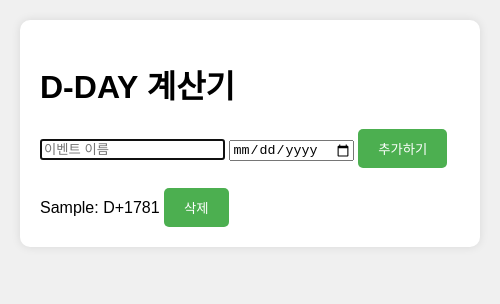
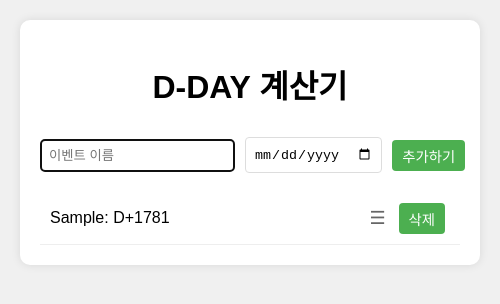
Before and after one commit to binarycraft01/d-day-app, an Electron app: page index.html in a window 500 px wide. Both pictures are taken after typing "Sample", "2020-01-15" into the empty fields and a click on the button "추가하기". Drawn offline with Linux system fonts and the light colour scheme; no server answers.

Commit message:
햄버거 버튼 추가해서 드래그앤드랍으로 디데이 목록 이동 기능 추가 및 CSS 개선

```diff
--- a/index.html
+++ b/index.html
@@ -14,23 +14,80 @@
             padding: 20px;
             border-radius: 10px;
             box-shadow: 0 0 10px rgba(0,0,0,0.1);
+            max-width: 500px;
+            margin: 0 auto;
         }
         .dday-input {
             margin-bottom: 20px;
+            display: flex;
+            gap: 10px;
+            align-items: center;
         }
         .dday-list {
             margin-top: 20px;
         }
+        .dday-item {
+            display: flex;
+            justify-content: space-between;
+            align-items: center;
+            padding: 10px;
+            border-bottom: 1px solid #eee;
+        }
+
+        .dday-item span {
+            flex: 1;  /* 텍스트가 최대한의 공간을 차지하도록 */
+        }
+
+        .dday-item button {
+            margin-left: auto;  /* 버튼을 오른쪽으로 밀어냄 */
+        }
+
+        input[type="text"], input[type="date"] {
+            padding: 8px;
+            border: 1px solid #ddd;
+            border-radius: 4px;
+            flex: 1;
+        }
         button {
             background-color: #4CAF50;
             color: white;
-            padding: 10px 20px;
+            padding: 5px 10px;  /* 버튼 크기 축소 */
             border: none;
-            border-radius: 5px;
+            border-radius: 4px;
             cursor: pointer;
+            white-space: nowrap;
+            font-size: 0.9em;  /* 글자 크기 축소 */
+            order: 1;  /* 삭제 버튼을 햄버거 앞으로 */
+            margin-right: 5px;  /* 햄버거 아이콘과의 간격 */
         }
         button:hover {
             background-color: #45a049;
+        }
+        h1 {
+            text-align: center;
+            margin-bottom: 30px;
+        }
+
+        .drag-handle {
+            cursor: move;
+            padding: 0 5px;
+            color: #666;
+            font-size: 18px;
+        }
+        .dragging {
+            opacity: 0.5;
+            background-color: #f5f5f5;
+        }
+
+        .button-container {
+            margin-left: auto;
+            display: flex;
+            align-items: center;
+            gap: 8px;
+        }
+
+        .dday-item span {
+            flex: 1;
         }
     </style>
 </head>
--- a/renderer.js
+++ b/renderer.js
@@ -42,16 +42,54 @@ function updateDdayList() {
     const ddayListElement = document.getElementById('ddayList');
     ddayListElement.innerHTML = '';
 
-    ddayList.forEach(dday => {
+    ddayList.forEach((dday, index) => {
         const days = calculateDday(dday.date);
         const ddayElement = document.createElement('div');
         ddayElement.className = 'dday-item';
+        ddayElement.draggable = true;
+        ddayElement.dataset.index = index;
         ddayElement.innerHTML = `
             <span>${dday.name}: ${days}</span>
-            <button onclick="deleteDday(${dday.id})">삭제</button>
+            <div class="button-container">
+                <button onclick="deleteDday(${dday.id})">삭제</button>
+                <div class="drag-handle">☰</div>
+            </div>
         `;
+
+        ddayElement.addEventListener('dragstart', handleDragStart);
+        ddayElement.addEventListener('dragend', handleDragEnd);
+        ddayElement.addEventListener('dragover', handleDragOver);
+        ddayElement.addEventListener('drop', handleDrop);
+
         ddayListElement.appendChild(ddayElement);
     });
+}
+
+// 드래그 이벤트 핸들러 함수들 추가
+function handleDragStart(e) {
+    this.classList.add('dragging');
+    e.dataTransfer.setData('text/plain', this.dataset.index);
+}
+
+function handleDragEnd(e) {
+    this.classList.remove('dragging');
+}
+
+function handleDragOver(e) {
+    e.preventDefault();
+}
+
+function handleDrop(e) {
+    e.preventDefault();
+    const draggedIndex = parseInt(e.dataTransfer.getData('text/plain'));
+    const dropIndex = Array.from(this.parentNode.children).indexOf(this);
+
+    const temp = ddayList[draggedIndex];
+    ddayList.splice(draggedIndex, 1);
+    ddayList.splice(dropIndex, 0, temp);
+
+    saveToLocalStorage();
+    updateDdayList();
 }
 
 // D-day 계산 함수
```
